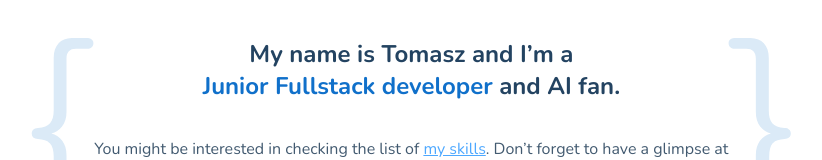
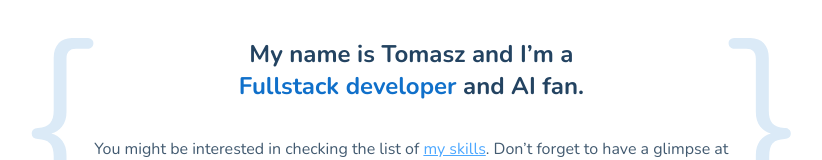
Before and after one commit to tomaszjader/homepage-angular, an Angular app: page / in a window 1280 px wide. Shown: the part 367-527 px from the top of the page, without its empty margins (229-1051 px from the left). Built offline with nearby package versions, Linux system fonts and the light colour scheme; no server answers.

Commit message:
update info

```diff
--- a/src/app/hello-section/hello-section.component.html
+++ b/src/app/hello-section/hello-section.component.html
@@ -18,7 +18,7 @@
     <div class='HeaderContent'>
         <img class='HeaderBrackets' [src]="'assets/svg/bracket-left.svg'" alt="bracket left" />
         <div class="HeaderText">
-            <h2 class="HeaderTextCenter HeaderTextMargin">My name is Tomasz and I’m a<br /><strong class='HeaderDev'>Junior Fullstack developer</strong> and AI fan. </h2>
+            <h2 class="HeaderTextCenter HeaderTextMargin">My name is Tomasz and I’m a <br /><strong class='HeaderDev'>Fullstack developer</strong> and AI fan. </h2>
             <p class="HeaderParagraf HeaderTextCenter">You might be interested in checking the list of <a class='HeaderLinks' href="#skills">my skills</a>. Don’t forget to  have a glimpse at<br /><a href="#projects" class='HeaderLinks'>my projects</a>. Currently I’m looking for new challenges so if you have one - <a href="#contact" class='HeaderLinks'>contact me</a> 😊</p>
 
         </div>
```
